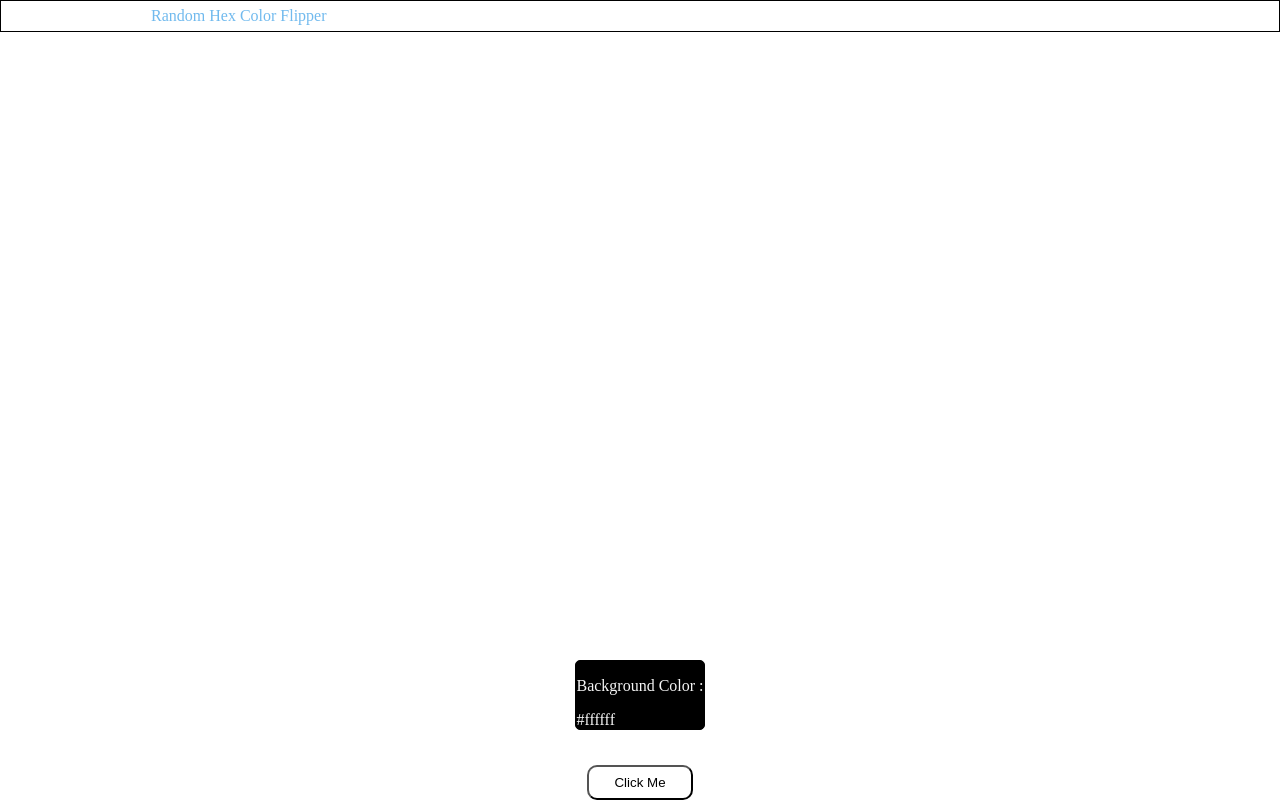
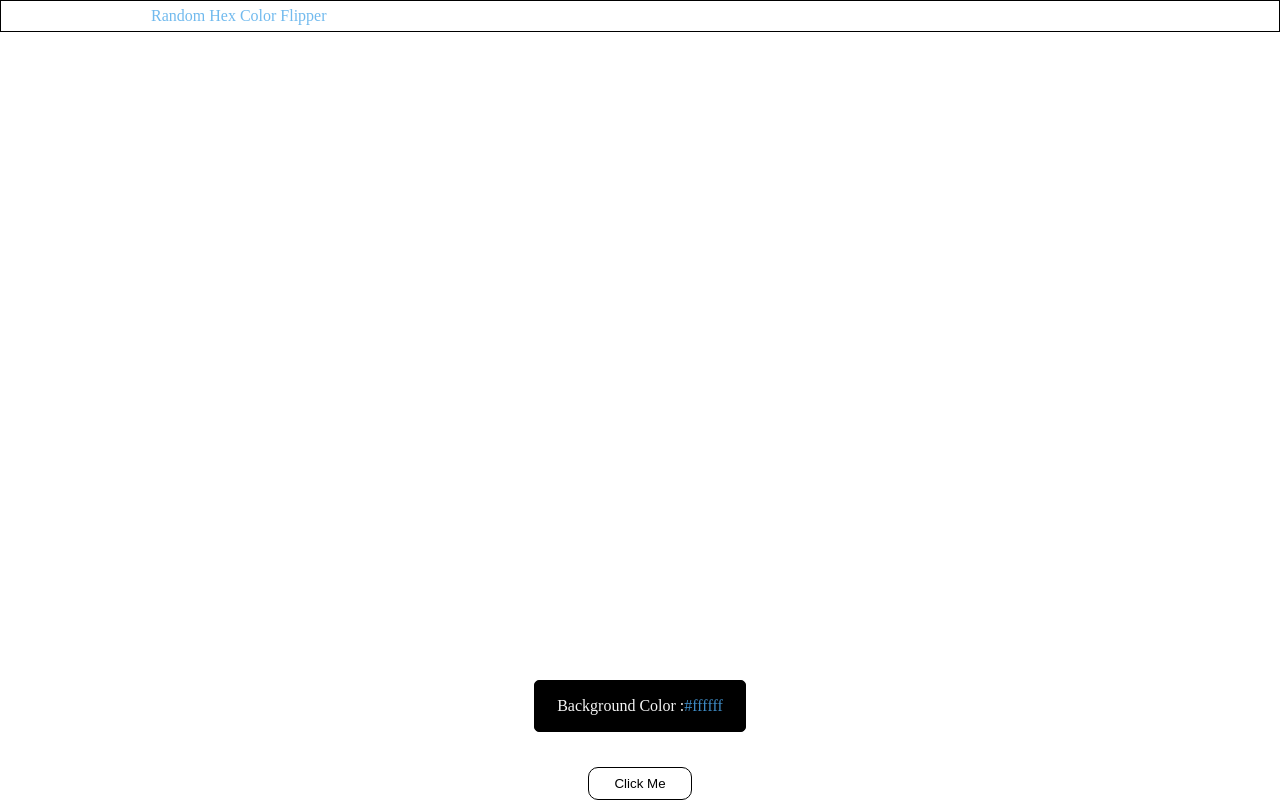
Before and after one commit to mitchell-devpipline/cohort4practiceprojects, a plain HTML site: page random-hexgen/index.html in a window 1280 px wide. Drawn offline with Linux system fonts and the light colour scheme.

Commit message:
fixed hex box size

```diff
--- a/random-hexgen/styles.scss
+++ b/random-hexgen/styles.scss
@@ -33,13 +33,21 @@ body {
     // background-color: #f15025;
 
     .hex-display {
-      display: flex;
-      flex-direction: column;
       border: solid black 1px;
       background-color: black;
       color: whitesmoke;
       border-radius: 5px;
       margin-bottom: 35px;
+      width: 210px;
+
+      #p1 {
+        display: flex;
+        align-items: center;
+        justify-content: center;
+        #hex-num {
+          color: #3e8bc4;
+        }
+      }
     }
 
     button {
```
Also changed, not shown: random-hexgen/styles.css, 2 other files.
